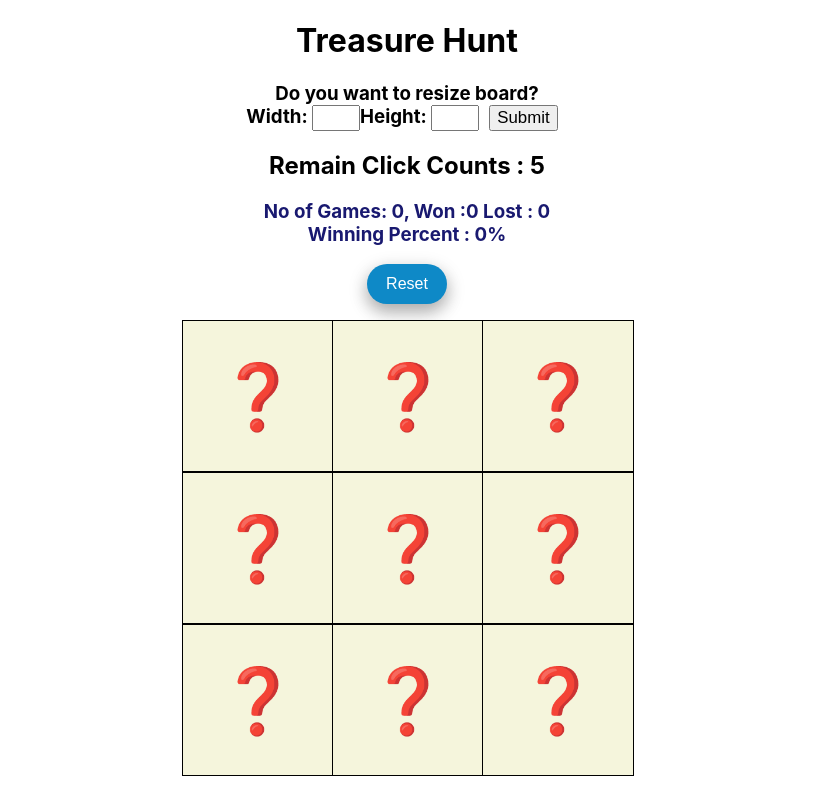
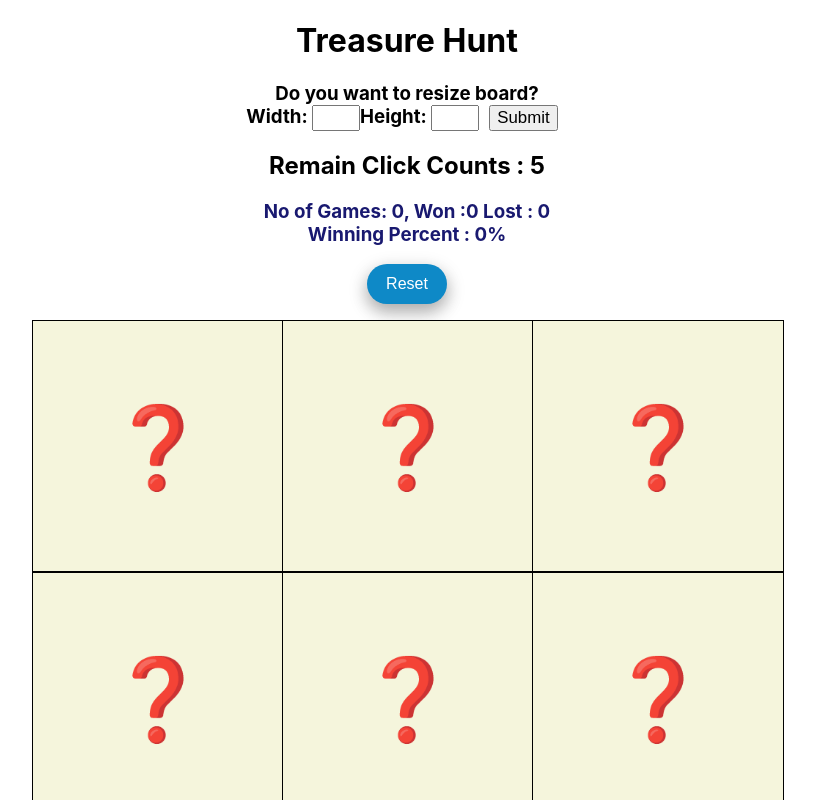
Before and after one commit to hyosunko/treasure-hunt, a React (Create React App) app: page / in a window 1280 px wide. Shown: the top 800 px of the page, without its empty margins (233-1048 px from the left). Built offline with nearby package versions, Linux system fonts and the light colour scheme.

Commit message:
change cell size by screen size

```diff
--- a/src/App.css
+++ b/src/App.css
@@ -32,12 +32,12 @@
 
 {/*board cell*/}
 .square-container{
-  display: grid;
+/*  display: grid;
   height: 150px;
   width: 150px;
   border:1px solid black;
   align-items: center;
-  font-size: 4em;
+  font-size: 2em;*/
   background-color: beige;
   cursor: pointer;
 }
--- a/src/App.js
+++ b/src/App.js
@@ -12,22 +12,52 @@ class App extends Component {
       cellId: 999,
       clickCounter: 5,
       colWidthArray : [],
+      squareFontSize : '3em',
       cellDisplayContent: [],
       cellStatus: [],
       record:[0,0],
-      clickedCellArray:[]
+      clickedCellArray:[],
+      screenWidth : 700,
+      minBoxSize : 100,
+      maxBoxSize : 250
     }
+
   }
 
+  //function to get screen width
+
+  // console.log("inside func", getScreenWidth())
+
+  getScreenWidth=()=>{
+     var de = document.body.parentNode;
+     var db = document.body;
+     if(window.opera) return db.clientWidth;
+     if (document.compatMode=='CSS1Compat') return de.clientWidth;
+     else return db.clientWidth;
+  }
+
+
   componentDidMount(){
-    let {boardWidth,boardHeight, clickCounter, cellStatus, cellDisplayContent,colWidthArray} = this.state;
+    let {boardWidth,boardHeight, clickCounter, cellStatus, cellDisplayContent,colWidthArray, screenWidth, minBoxSize, maxBoxSize} = this.state;
     //initializes board data
     //fills cell status data with 0
     cellStatus = Array(boardWidth*boardHeight).fill(0);
+    // set up screen width on browser
+
+    screenWidth= this.getScreenWidth()
+
+
+   let boxSize = Math.ceil(screenWidth/(boardWidth+2))
+   if(boxSize > maxBoxSize){
+    boxSize = maxBoxSize
+   } else if (boxSize < minBoxSize){
+    boxSize = minBoxSize
+   }
+   console.log("boxSize", boxSize)
     //fills cell display data with "?"
     cellDisplayContent = Array(boardWidth*boardHeight).fill("❓");
     //fills col size data by board width
-    colWidthArray = Array(boardWidth).fill("150px");
+    colWidthArray = Array(boardWidth).fill(boxSize+"px");
 
     //intializes treasure, bomb position & game counter
     //selects random treasure position between 0 to length of board
@@ -49,12 +79,16 @@ class App extends Component {
       }
     }
 
+
+    this.setState({colWidthArray:colWidthArray, cellStatus:cellStatus, cellDisplayContent:cellDisplayContent, clickCounter:clickCounter, screenWidth:screenWidth})
+
     console.log("noOfBomb: ",noOfBomb)
     console.log("colWidthArray: ", colWidthArray)
     console.log("cellStatus: ", cellStatus)
+    console.log("screenWidth: after ", screenWidth)
 
-    this.setState({colWidthArray:colWidthArray, cellStatus:cellStatus, cellDisplayContent:cellDisplayContent, clickCounter:clickCounter})
   }
+
 
   //cell clicked event hanlding function
   handleChange= e =>{
@@ -152,16 +186,26 @@ class App extends Component {
   // resets board data
   resizeBoard=()=>{
 
-    let {boardWidth,boardHeight, clickCounter, cellStatus, cellDisplayContent,colWidthArray, clickedCellArray} = this.state;
+    let {boardWidth,boardHeight, clickCounter, cellStatus, cellDisplayContent,colWidthArray, clickedCellArray, screenWidth, minBoxSize, maxBoxSize} = this.state;
     boardWidth=parseInt(document.getElementById("width").value);
     boardHeight=parseInt(document.getElementById("height").value);
     //initializes board data
     //fills cell status data with 0
     cellStatus = Array(boardWidth*boardHeight).fill(0);
     //fills cell display data with "?"
+
+    screenWidth= this.getScreenWidth()
+
+   let boxSize = Math.ceil(screenWidth/(boardWidth+2))
+   if(boxSize > maxBoxSize){
+    boxSize = maxBoxSize
+   } else if (boxSize < minBoxSize){
+    boxSize = minBoxSize
+   }
+
     cellDisplayContent = Array(boardWidth*boardHeight).fill("❓");
     //fills col size data by board width
-    colWidthArray = Array(boardWidth).fill("150px");
+    colWidthArray = Array(boardWidth).fill(boxSize+"px");
 
     //intializes treasure, bomb position & game counter
     //selects random treasure position between 0 to length of board
@@ -202,6 +246,7 @@ class App extends Component {
 
     // create column grid data
     var colDataStr = this.state.colWidthArray.join(" ")
+    console.log("colWidthArray in App", this.state.colWidthArray)
 
     // setup inline style data
     let columnStyle = {
@@ -214,7 +259,7 @@ class App extends Component {
     // create board data
     let boardCell = this.state.cellStatus.map((v,i)=>{
       return(
-        <Square id={i} currentSpace={this.state.cellStatus[i]} cellDisplayContentStatus={this.state.cellDisplayContent[i]} handleChangeFunc={this.handleChange}  />
+        <Square id={i} currentSpace={this.state.cellStatus[i]} cellDisplayContentStatus={this.state.cellDisplayContent[i]} handleChangeFunc={this.handleChange}  colWidthArray={this.state.colWidthArray} data={this.state}/>
         )
     })
       return (
--- a/src/Square.js
+++ b/src/Square.js
@@ -3,8 +3,31 @@ import React, { Component } from 'react';
 class Square extends Component{
 
 	render(){
+
+    var colDataStr = this.props.data.colWidthArray[0]
+	var squareFontSizeStr = this.props.data.squareFontSize
+	var squareFontSize = Math.ceil((colDataStr.substring(0,colDataStr.length-2)/100)*2)
+	var squareFontSize = squareFontSize+'em'
+	console.log("this.props: ", this.props)
+	console.log("font size: ", squareFontSize)
+
+    console.log("colDataStr in Square", colDataStr)
+
+    // setup inline style data
+    let squareStyle = {
+
+    	display: 'grid',
+  		height: colDataStr,
+  		width: colDataStr,
+	    border: '1px solid black',
+		alignItems: 'center',
+		fontSize: squareFontSize,
+	    justifyContent: 'center',
+    }
+
+
 		return (
-			<div className="square-container" id={this.props.id} onClick={this.props.handleChangeFunc} >{this.props.cellDisplayContentStatus}
+			<div style={squareStyle} className="square-container" id={this.props.id} onClick={this.props.handleChangeFunc} >{this.props.cellDisplayContentStatus}
 			</div>
 			)
 	}
```
